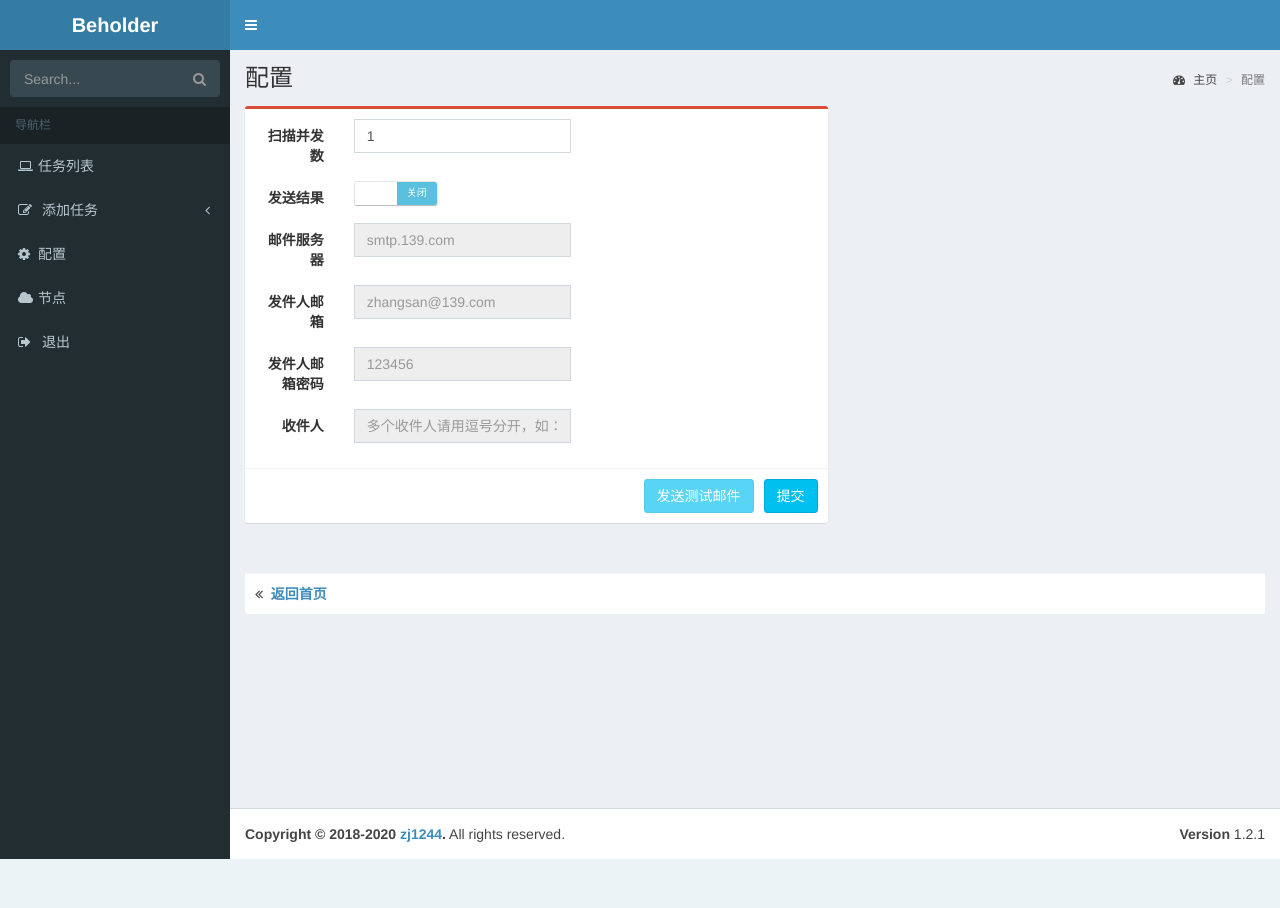
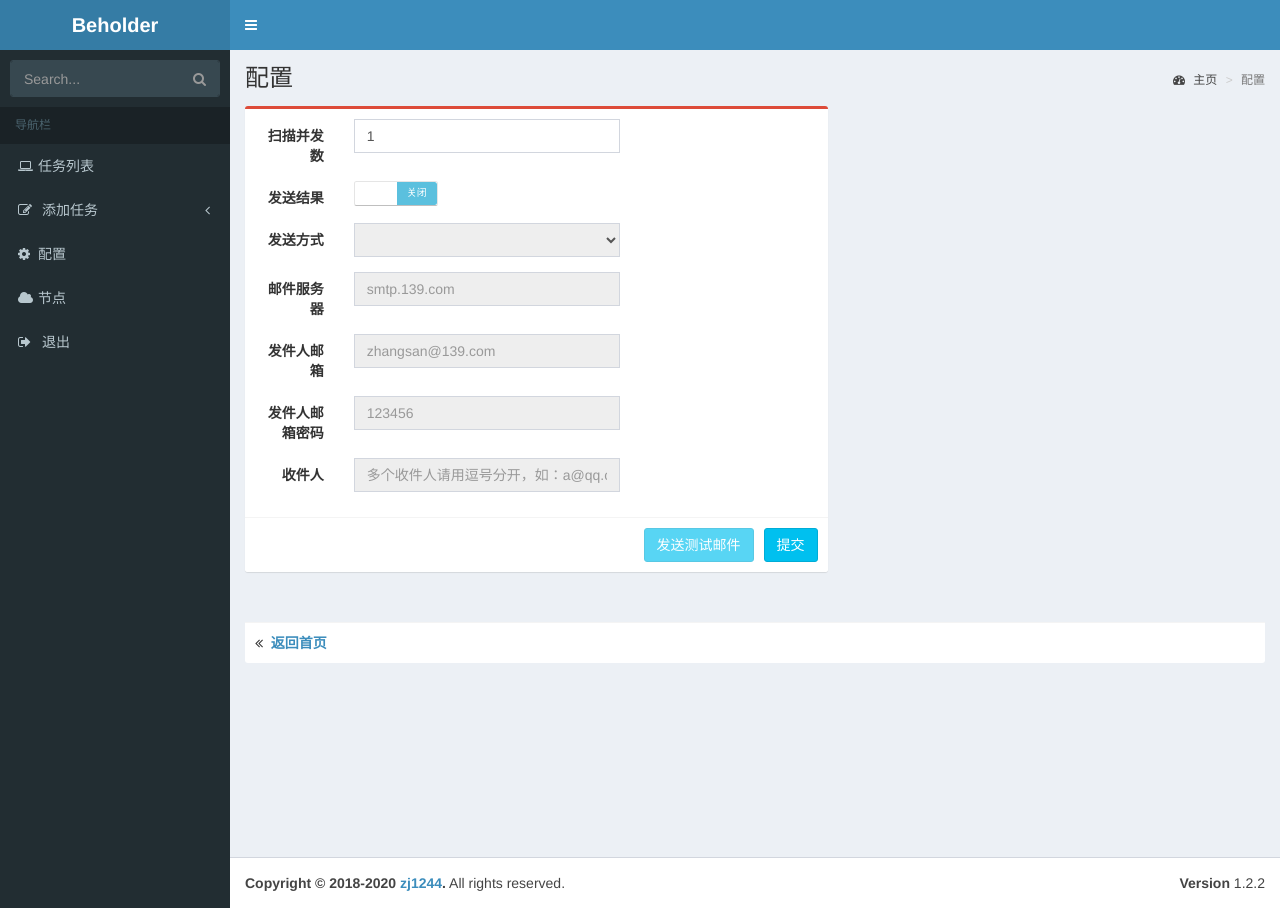
Before and after one commit to zj1244/beholder_web, a Flask app: page /setting in a window 1280 px wide. Before the commit the page ends 859 px from the top, so only its background shows below. Run offline with Flask 2, Linux system fonts and the light colour scheme; the visitor is signed in with stand-in values (Sample User, id 1); a database or web service that is not in the repository returns one stand-in record (values such as "Sample title"); lists and menus that the app fills with data are empty; some libraries are stand-ins or nearby versions.

Commit message:
添加邮件发送方式

```diff
--- a/app/templates/base.html
+++ b/app/templates/base.html
@@ -110,7 +110,7 @@
     <!-- /.content-wrapper -->
     <footer class="main-footer">
         <div class="pull-right hidden-xs">
-            <b>Version</b> 1.2.1
+            <b>Version</b> 1.2.2
         </div>
         <strong>Copyright &copy; 2018-2020 <a href="https://github.com/zj1244" target="_blank">zj1244</a>.</strong>
         All
--- a/app/templates/setting.html
+++ b/app/templates/setting.html
@@ -43,7 +43,7 @@
                             <div class="form-group">
                                 <label class="col-sm-2 control-label">扫描并发数</label>
 
-                                <div class="col-sm-5">
+                                <div class="col-sm-6">
                                     <input type="text" name="scanning_num" class="form-control" placeholder="每个节点的扫描并发数"
                                            value="{{ setting_data['scanning_num'] }}"
                                     >
@@ -52,7 +52,7 @@
                             <div class="form-group">
                                 <label class="col-sm-2 control-label">发送结果</label>
 
-                                <div class="col-sm-5">
+                                <div class="col-sm-6">
                                     {% if setting_data["mail_enable"]=="on" %}
 
                                         <input style="margin-right: 5px;" name="mail_enable" type="checkbox" checked>
@@ -62,9 +62,44 @@
                                 </div>
                             </div>
                             <div class="form-group">
+                                <label class="col-sm-2 control-label">发送方式</label>
+
+                                <div class="col-sm-6">
+
+                                    {% if setting_data["mail_enable"]=="on" %}
+                                        <select name="send_type" class="form-control email_info">
+                                            {% if setting_data['send_type']=='always' %}
+                                                <option value="always" selected>每次扫描完毕都发送邮件</option>
+                                                <option value="change">只有出现端口变化或监控端口开放时发送</option>
+                                            {% elif setting_data['send_type']=='change' %}
+                                                <option value="always">每次扫描完毕都发送邮件</option>
+                                                <option value="change" selected>只有出现端口变化或监控端口开放时发送</option>
+                                            {% endif %}
+
+                                        </select>
+
+
+                                    {% else %}
+
+                                        <select name="send_type" class="form-control email_info" disabled="disabled">
+                                            {% if setting_data['send_type']=='always' %}
+                                                <option value="always" selected>每次扫描完毕都发送邮件</option>
+                                                <option value="change">只有出现端口变化或监控端口开放时发送</option>
+                                            {% elif setting_data['send_type']=='change' %}
+                                                <option value="always">每次扫描完毕都发送邮件</option>
+                                                <option value="change" selected>只有出现端口变化或监控端口开放时发送</option>
+                                            {% endif %}
+                                        </select>
+
+                                    {% endif %}
+
+
+                                </div>
+                            </div>
+                            <div class="form-group">
                                 <label class="col-sm-2 control-label">邮件服务器</label>
 
-                                <div class="col-sm-5">
+                                <div class="col-sm-6">
                                     {% if setting_data["mail_enable"]=="on" %}
                                         <input type="text" name="email_server" class="form-control email_info"
                                                placeholder="smtp.139.com" value="{{ setting_data['email_server'] }}">
@@ -77,7 +112,7 @@
 
                             <div class="form-group ">
                                 <label class="col-sm-2 control-label">发件人邮箱</label>
-                                <div class="col-sm-5">
+                                <div class="col-sm-6">
                                     {% if setting_data["mail_enable"]=="on" %}
                                         <input name="sender" type="text" class="form-control email_info"
                                                placeholder="zhangsan@139.com" value="{{ setting_data['sender'] }}">
@@ -91,7 +126,7 @@
                             <div class="form-group">
                                 <label class="col-sm-2 control-label">发件人邮箱密码</label>
 
-                                <div class="col-sm-5">
+                                <div class="col-sm-6">
                                     {% if setting_data["mail_enable"]=="on" %}
                                         <input type="password" name="email_pwd" class="form-control email_info"
                                                placeholder="123456" value="{{ setting_data['email_pwd'] }}">
@@ -104,7 +139,7 @@
                             <div class="form-group">
                                 <label class="col-sm-2 control-label">收件人</label>
 
-                                <div class="col-sm-5">
+                                <div class="col-sm-6">
 
                                     {% if setting_data["mail_enable"]=="on" %}
                                         <input type="text" name="email_address" class="form-control email_info"
@@ -128,10 +163,12 @@
                                     style="float:left;margin-left:10px;">提交
                             </button>
                             {% if setting_data["mail_enable"]=="on" %}
-                                <input name="test_email" type="button" id="test_email" class="btn btn-info pull-right email_info"
+                                <input name="test_email" type="button" id="test_email"
+                                       class="btn btn-info pull-right email_info"
                                        value="发送测试邮件" onclick="send_email()"/>
                             {% else %}
-                                <input name="test_email" type="button" id="test_email" class="btn btn-info pull-right email_info"
+                                <input name="test_email" type="button" id="test_email"
+                                       class="btn btn-info pull-right email_info"
                                        value="发送测试邮件" onclick="send_email()" disabled="disabled"/>
                             {% endif %}
 
@@ -196,6 +233,7 @@
             offColor: "info",
 
             onSwitchChange: function (event, state) {
+                console.log($(".email_info"));
                 if (state == true) {
                     console.log("开启");
                     $(".email_info").removeAttr("disabled");
--- a/app/views.py
+++ b/app/views.py
@@ -82,6 +82,7 @@ def delete_node():
 def setting():
     if request.method == "POST":
         form_dict = {
+            "send_type": "",
             "scanning_num": "",
             "email_server": "",
             "sender": "",
@@ -92,7 +93,7 @@ def setting():
 
         for k, v in request.form.items():
             if k in form_dict:
-                form_dict[k] = v
+                form_dict[k] = v.strip()
         if form_dict["scanning_num"]:
             try:
                 form_dict["scanning_num"] = int(form_dict["scanning_num"])
```
